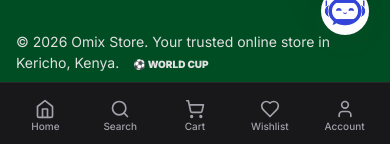
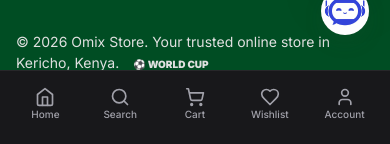
Before and after one commit to oliver4441/stor1, a React (Vite) app: page /listing/1 in a window 390 px wide. Shown: the part 697-841 px from the top of the page. Built offline with nearby package versions, Linux system fonts and the light colour scheme; no server answers; the database is empty.

Commit message:
style: mobile PWA polish - safe area + overscroll + iOS status bar

```diff
--- a/index.html
+++ b/index.html
@@ -6,7 +6,14 @@
     <link rel="shortcut icon" href="/logo.jpg" />
     <link rel="apple-touch-icon" sizes="180x180" href="/logo.jpg" />
     <meta name="viewport" content="width=device-width, initial-scale=1.0, viewport-fit=cover" />
+    <!-- Theme colors -->
     <meta name="theme-color" content="#1a5632" />
+    <!-- Apple mobile web app meta -->
+    <meta name="apple-mobile-web-app-capable" content="yes" />
+    <meta name="apple-mobile-web-app-status-bar-style" content="black-translucent" />
+    <meta name="apple-mobile-web-app-title" content="Omix" />
+    <!-- Android Chrome -->
+    <meta name="mobile-web-app-capable" content="yes" />
     <link rel="preconnect" href="https://fonts.googleapis.com">
     <link rel="preconnect" href="https://fonts.gstatic.com" crossorigin>
     <link href="https://fonts.googleapis.com/css2?family=Inter:wght@400;500;600;700;800;900&family=Poppins:wght@600;700;800;900&display=swap" rel="stylesheet">
--- a/public/version.json
+++ b/public/version.json
@@ -1,4 +1,4 @@
 {
-  "version": "build-1782822353890",
-  "buildTime": "2026-06-30T12:25:53.890Z"
+  "version": "build-1782824087929",
+  "buildTime": "2026-06-30T12:54:47.929Z"
 }
--- a/src/index.css
+++ b/src/index.css
@@ -213,8 +213,35 @@
 }
 
 /* Safe area padding for bottom banners on notched phones */
-.safe-area-bottom {
+.safe-area-bottom, .safe-bottom {
   padding-bottom: max(0.75rem, env(safe-area-inset-bottom));
+}
+
+/* Prevent pull-to-refresh on mobile when at top/bottom */
+html, body {
+  overscroll-behavior: none;
+}
+
+/* Smooth scrolling for mobile momentum */
+@media (hover: none) and (pointer: coarse) {
+  html {
+    scroll-behavior: auto;
+  }
+}
+
+/* iOS status bar background (matches app theme) */
+@supports (-webkit-touch-callout: none) {
+  body::before {
+    content: '';
+    position: fixed;
+    top: 0;
+    left: 0;
+    right: 0;
+    height: env(safe-area-inset-top, 0);
+    background: var(--seasonal-primary, #1a5632);
+    z-index: 9999;
+    pointer-events: none;
+  }
 }
 
 /* PWA Update banner animation */
```
